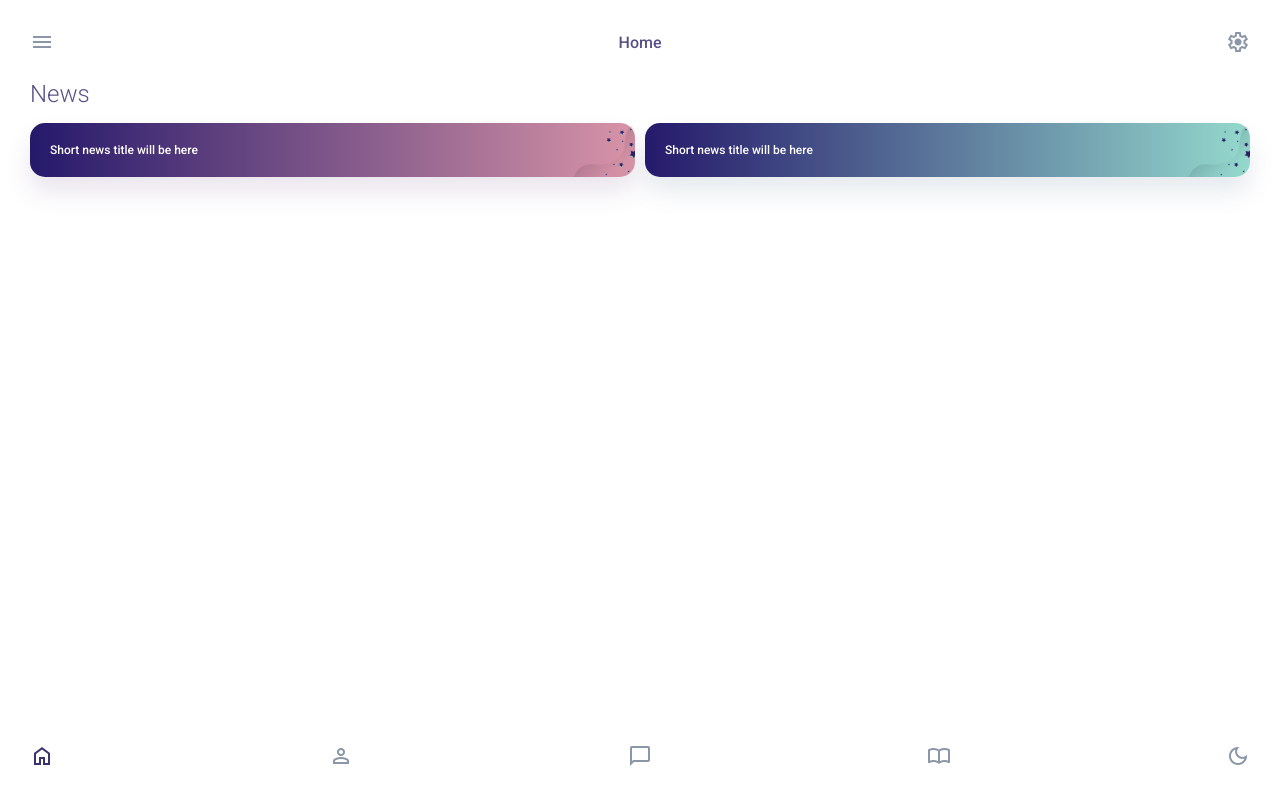
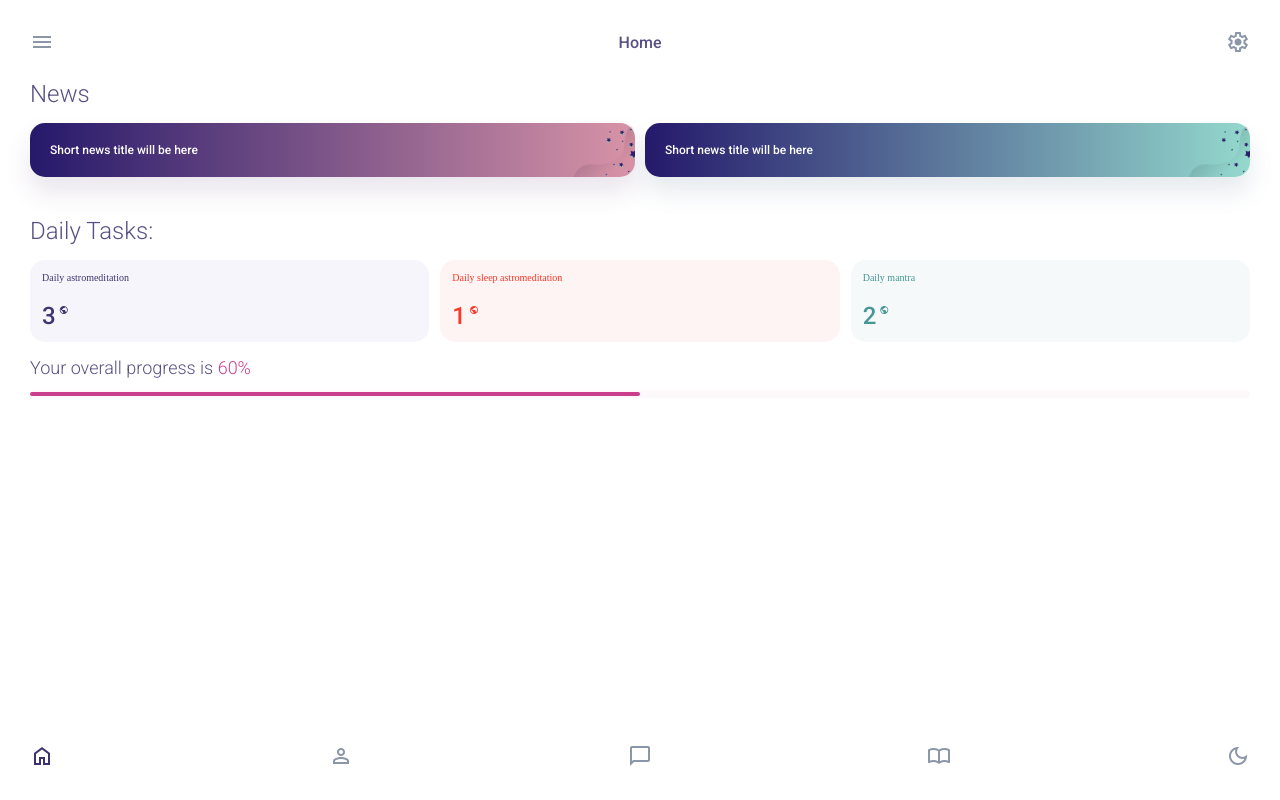
Before and after one commit to analebyodkina/mobile-app-angular, an Angular app: page / in a window 1280 px wide. Built offline with nearby package versions, Linux system fonts and the light colour scheme.

Commit message:
added tasks and progress components

```diff
--- a/src/app/app.module.ts
+++ b/src/app/app.module.ts
@@ -5,12 +5,14 @@ import { AppRoutingModule } from './app-routing.module';
 import { AppComponent } from './app.component';
 import { HeaderComponent } from './components/header/header.component';
 import { FooterComponent } from './components/footer/footer.component';
+import { ProgressComponent } from './components/progress/progress.component';
 
 @NgModule({
   declarations: [
     AppComponent,
     HeaderComponent,
-    FooterComponent
+    FooterComponent,
+    ProgressComponent
   ],
   imports: [
     BrowserModule,
--- /dev/null
+++ b/src/app/components/progress/progress.component.html
@@ -0,0 +1,7 @@
+<div class="progress">
+    <h3 class="progress__title">Your overall progress is <span>60%</span></h3>
+    <div class="progress__line">
+        <div class="progress__bar"></div>
+    </div>
+</div>
+<app-progress></app-progress>
--- /dev/null
+++ b/src/app/components/progress/progress.component.scss
@@ -0,0 +1,27 @@
+@import 'index';
+.progress {
+    &__title {
+        @include text ($ff, 1.8rem, 2.1rem, 300, $color-titles);
+        margin-top: 1.5rem;
+        margin-bottom: 1.2rem;
+        span {
+            color: $color-pink;
+        }
+    }
+    &__line {
+        background: #FDF9FB;
+        border-radius: 5px;
+        height: 8px;
+        position: relative;
+    }
+    &__bar {
+        position: absolute;
+        left: 0;
+        width: 50%;
+        height: 50%;
+        transform: translateY(50%);
+        background: $color-pink;
+        border-radius: 5px;
+        transition: $transition;
+    }
+}
--- a/src/app/pages/home/home.component.html
+++ b/src/app/pages/home/home.component.html
@@ -1 +1,2 @@
 <app-news></app-news>
+<app-tasks></app-tasks>
--- a/src/app/pages/home/home.component.scss
+++ b/src/app/pages/home/home.component.scss
@@ -1,4 +1,3 @@
-
 :host {
     padding-top: 2.6rem;
 }
--- a/src/app/pages/home/home.module.ts
+++ b/src/app/pages/home/home.module.ts
@@ -3,6 +3,7 @@ import { RouterModule, Routes } from '@angular/router';
 import { CommonModule } from '@angular/common';
 import { HomeComponent } from './home.component';
 import { NewsComponent } from './news/news.component';
+import { TasksComponent } from './tasks/tasks.component';
 
 const routes: Routes = [
   { path: '', component: HomeComponent },
@@ -11,7 +12,8 @@ const routes: Routes = [
 @NgModule({
   declarations: [
     HomeComponent,
-    NewsComponent
+    NewsComponent,
+    TasksComponent
   ],
   imports: [
     CommonModule,
--- a/src/app/pages/home/news/news.component.scss
+++ b/src/app/pages/home/news/news.component.scss
@@ -1,7 +1,4 @@
 @import 'index';
-:host {
-    padding-top: 2.6rem;
-}
 h2 {
     @include text ($ff, 2.4rem, 2.8rem, 300, $color-titles);
 }
--- /dev/null
+++ b/src/app/pages/home/tasks/tasks.component.html
@@ -0,0 +1,37 @@
+<h2>Daily Tasks:</h2>
+<div class="tasks">
+    <a href="#" class="tasks__item _grey">
+        <div>Daily astromeditation</div>
+        <div class="tasks__counter">
+            <span>3</span>
+            <span class="material-symbols-outlined">
+                public
+            </span>
+        </div>
+    </a>
+    <a href="#" class="tasks__item _pink">
+        <div>Daily sleep astromeditation</div>
+        <div class="tasks__counter">
+            <span>1</span>
+            <span class="material-symbols-outlined">
+                public
+            </span>
+        </div>
+    </a>
+    <a href="#" class="tasks__item _green">
+        <div>Daily mantra </div>
+        <div class="tasks__counter">
+            <span>2</span>
+            <span class="material-symbols-outlined">
+                public
+            </span>
+        </div>
+    </a>
+
+</div>
+<div class="progress">
+    <h3 class="progress__title">Your overall progress is <span>60%</span></h3>
+    <div class="progress__line">
+        <div class="progress__bar"></div>
+    </div>
+</div>
--- /dev/null
+++ b/src/app/pages/home/tasks/tasks.component.scss
@@ -0,0 +1,75 @@
+@import 'index';
+:host {
+    padding-top: 4rem;
+    display: block;
+}
+h2 {
+    @include text ($ff, 2.4rem, 2.8rem, 300, $color-titles);
+}
+.tasks{
+    margin-top: 1.5rem;
+    display: grid;
+    gap: 1.1rem;
+    grid-template-columns: repeat(3, 1fr);
+    &__item {
+        padding: 1.2rem;
+        border-radius: 15px;
+        display: flex;
+        flex-direction: column;
+        gap: 1.8rem;
+        div:first-child {
+            flex-grow: 1;
+        }
+        &._grey {
+            color: $color-violet-dark;
+            background: $color-violet-bg;
+        }
+        &._pink {
+            color: $color-red;
+            background: $color-red-bg;
+        }
+        &._green {
+            color: $color-green;
+            background: $color-green-bg;
+        }
+    }
+    &__counter {
+        @include text ($ff, 2.4rem, 2.8rem, 500, inherit);
+        display: flex;
+        align-items: flex-start;
+        gap: 3px;
+
+    }
+}
+.material-symbols-outlined {
+    font-size: 10px;
+    transform: translateY(3px);
+}
+.progress {
+
+    &__title {
+        @include text ($ff, 1.8rem, 2.1rem, 300, $color-titles);
+        margin-top: 1.5rem;
+        margin-bottom: 1.2rem;
+        span {
+            color: $color-pink;
+        }
+    }
+
+    &__line {
+        background: #FDF9FB;
+        border-radius: 5px;
+        height: 8px;
+        position: relative;
+    }
+    &__bar {
+        position: absolute;
+        left: 0;
+        width: 50%;
+        height: 50%;
+        transform: translateY(50%);
+        background: $color-pink;
+        border-radius: 5px;
+        transition: $transition;
+    }
+}
--- a/src/scss/_vars.scss
+++ b/src/scss/_vars.scss
@@ -7,7 +7,7 @@ $color-titles: #595085;
 $color-violet-light: #61598B;
 $color-violet-dark: #403572;
 $color-violet-bg: #F6F5FB;
-$color-red: #FF5648;
+$color-red: #FF3726;
 $color-red-bg: #FFF4F4;
 $color-green: #479696;
 $color-green-bg: #F5F9F9;
```
Also changed, not shown: src/app/components/progress/progress.component.ts (added, +10 -0 lines), src/app/pages/home/tasks/tasks.component.ts (added, +10 -0 lines).
